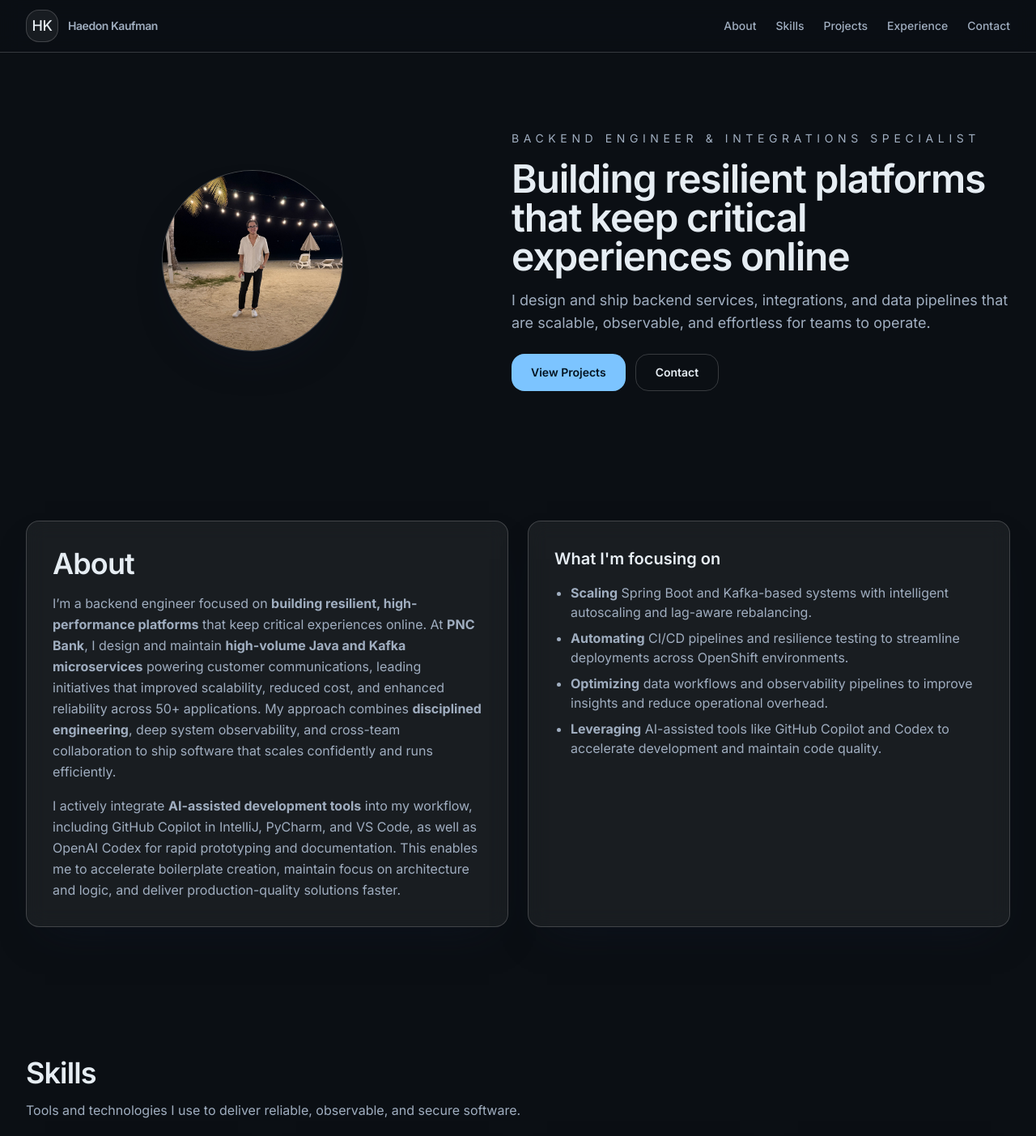
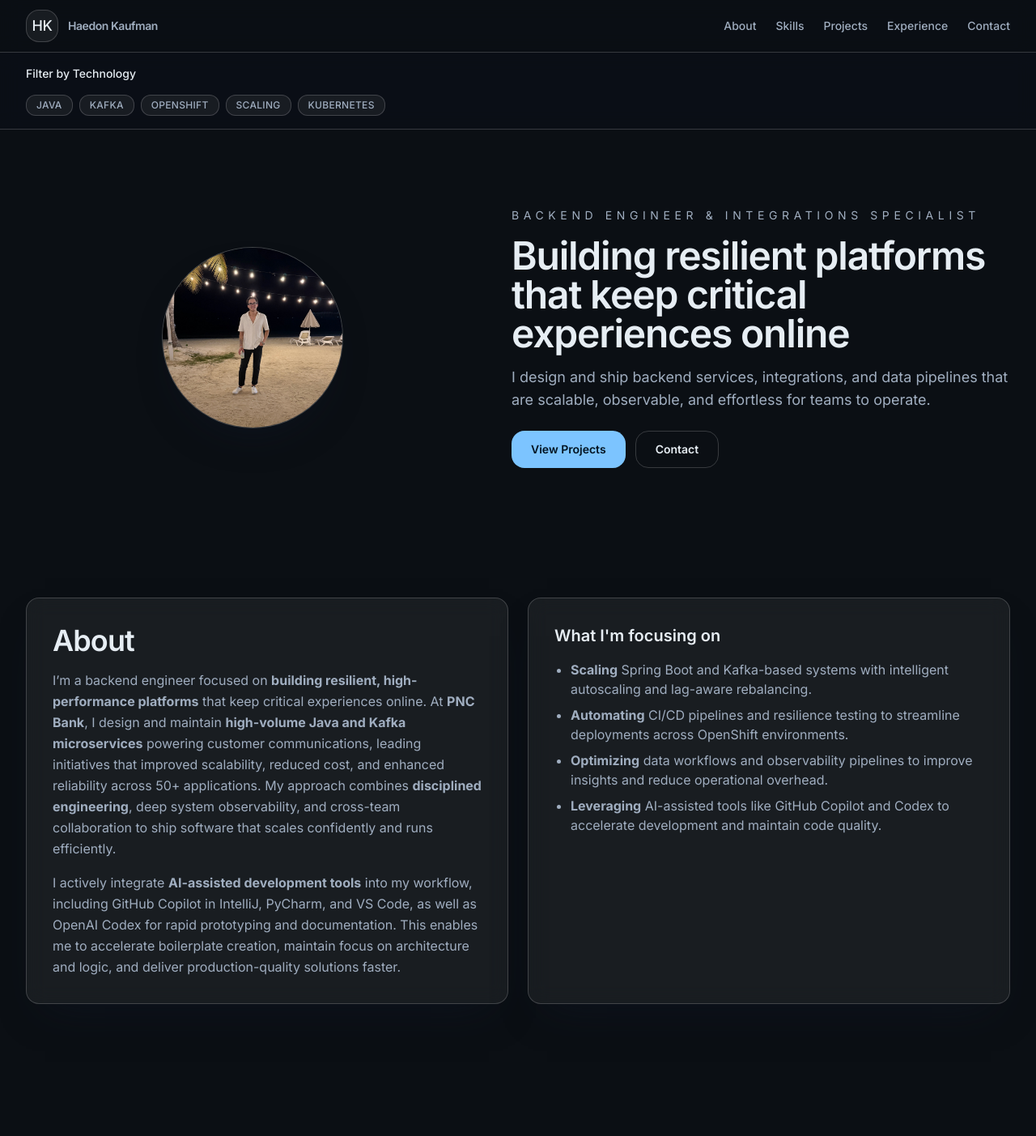
Before and after one commit to haedonk/portfolio, a Next.js app: page / in a window 1280 px wide. Shown: the top 1403 px of the page at 81% size. Built offline with nearby package versions, Linux system fonts and the light colour scheme.

Commit message:
Add filter functionality with FilterBar component; enhance animations in About and Hero sections

```diff
--- a/src/app/page.tsx
+++ b/src/app/page.tsx
@@ -3,6 +3,7 @@ import { useMemo } from 'react'
 import { About } from '../components/About'
 import { Contact } from '../components/Contact'
 import { Experience, experienceCardItems } from '../components/Experience'
+import FilterBar from '../components/FilterBar'
 import { Footer } from '../components/Footer'
 import { Header } from '../components/Header'
 import { Hero } from '../components/Hero'
@@ -20,6 +21,7 @@ export default function Home() {
     <div className="min-h-screen bg-[var(--bg)] text-[var(--text)]">
       <Header />
       <main>
+        <FilterBar />
         <ResultsShelf items={items} />
         <Hero />
         <About />
--- a/src/components/About.tsx
+++ b/src/components/About.tsx
@@ -1,5 +1,5 @@
 'use client'
-import { motion } from 'framer-motion'
+import { motion, AnimatePresence } from 'framer-motion'
 import { GlassCard } from './GlassCard'
 import useActiveFilters from './useActiveFilters'
 
@@ -8,21 +8,17 @@ export function About() {
   const active = filters.size > 0
 
   return (
-    <motion.section
-      id="about"
-      layout
-      animate={{
-        height: active ? 0 : 'auto',
-        opacity: active ? 0 : 1,
-        marginTop: active ? 0 : undefined,
-        marginBottom: active ? 0 : undefined,
-      }}
-      style={{
-        overflow: active ? 'hidden' : undefined,
-        pointerEvents: active ? 'none' : 'auto',
-      }}
-      className="section-wrapper py-16 lg:py-20"
-    >
+    <AnimatePresence initial={false}>
+      {!active && (
+        <motion.section
+          key="about"
+          initial={{ opacity: 0, height: 0 }}
+          animate={{ opacity: 1, height: 'auto' }}
+          exit={{ opacity: 0, height: 0 }}
+          transition={{ duration: 0.3, ease: 'easeInOut' }}
+          className="section-wrapper py-16 lg:py-20"
+          style={{ overflow: 'hidden' }}
+        >
       <div className="grid gap-6 lg:grid-cols-[minmax(0,1fr),minmax(0,1fr)]">
         <GlassCard className="p-6 md:p-8">
           <h2 className="section-heading">About</h2>
@@ -56,6 +52,8 @@ export function About() {
           </ul>
         </GlassCard>
       </div>
-    </motion.section>
+        </motion.section>
+      )}
+    </AnimatePresence>
   )
 }
--- a/src/components/Experience.tsx
+++ b/src/components/Experience.tsx
@@ -83,6 +83,8 @@ export function Experience({ items = experienceCardItems }: { items?: CardItem[]
   const filters = useActiveFilters()
   const active = filters.size > 0
 
+  if (active) return null
+
   return (
     <section id="experience" className="section-wrapper py-16 lg:py-20">
       <div className="max-w-3xl">
--- /dev/null
+++ b/src/components/FilterBar.tsx
@@ -0,0 +1,80 @@
+'use client'
+import { GlassCard } from './GlassCard'
+import useActiveFilters from './useActiveFilters'
+
+const availableFilters = [
+  'Java',
+  'Kafka',
+  'OpenShift',
+  'Scaling',
+  'Kubernetes'
+]
+
+function setFiltersInURL(filters: Set<string>) {
+  const url = new URL(window.location.href)
+  if (filters.size === 0) {
+    url.searchParams.delete('filters')
+  } else {
+    url.searchParams.set('filters', Array.from(filters).join(','))
+  }
+  window.history.pushState({}, '', url.toString())
+
+  // Removed auto-scroll to test gap issue
+
+  // Dispatch custom event to notify other components
+  window.dispatchEvent(new CustomEvent('filterchange', {
+    detail: { filters: Array.from(filters) }
+  }))
+}
+
+export default function FilterBar() {
+  const activeFilters = useActiveFilters()
+
+  const toggleFilter = (filter: string) => {
+    const newFilters = new Set<string>()
+    if (!activeFilters.has(filter)) {
+      newFilters.add(filter)
+    }
+    setFiltersInURL(newFilters)
+  }
+
+  const clearAllFilters = () => {
+    setFiltersInURL(new Set())
+  }
+
+  // Use the same beautiful styling whether filters are active or not
+
+  return (
+    <div
+      className="border-b border-[var(--border)] bg-[rgba(11,15,23,0.85)] backdrop-blur-md"
+    >
+      <div className="section-wrapper py-4">
+        <div className="flex flex-col gap-4">
+          <div className="flex items-center justify-between">
+            <h3 className="text-sm font-medium text-[var(--text)]">Filter by Technology</h3>
+            {activeFilters.size > 0 && (
+              <button
+                onClick={clearAllFilters}
+                className="text-xs text-[var(--muted)] hover:text-[var(--accent)] transition-colors"
+              >
+                Clear filter
+              </button>
+            )}
+          </div>
+
+          <div className="flex flex-wrap gap-2">
+            {availableFilters.map((filter) => (
+              <span
+                key={filter}
+                onClick={() => toggleFilter(filter)}
+                className="inline-flex items-center rounded-xl border border-[var(--border)] bg-[var(--surface)] px-3 py-1 text-xs font-medium uppercase tracking-wide text-[var(--muted)] cursor-pointer hover:border-[var(--accent)] hover:text-[var(--accent)] transition-colors duration-200"
+              >
+                {filter}
+              </span>
+            ))}
+          </div>
+        </div>
+      </div>
+    </div>
+  )
+}
--- a/src/components/Hero.tsx
+++ b/src/components/Hero.tsx
@@ -1,5 +1,5 @@
 'use client'
-import { motion } from 'framer-motion'
+import { motion, AnimatePresence } from 'framer-motion'
 import Link from 'next/link'
 import { GlassCard } from './GlassCard'
 import useActiveFilters from './useActiveFilters'
@@ -9,21 +9,17 @@ export function Hero() {
   const active = filters.size > 0
 
   return (
-    <motion.section
-      id="top"
-      layout
-      animate={{
-        height: active ? 0 : 'auto',
-        opacity: active ? 0 : 1,
-        marginTop: active ? 0 : undefined,
-        marginBottom: active ? 0 : undefined,
-      }}
-      style={{
-        overflow: active ? 'hidden' : undefined,
-        pointerEvents: active ? 'none' : 'auto',
-      }}
-      className="section-wrapper pt-24 pb-20"
-    >
+    <AnimatePresence initial={false}>
+      {!active && (
+        <motion.section
+          key="hero"
+          initial={{ opacity: 0, height: 0 }}
+          animate={{ opacity: 1, height: 'auto' }}
+          exit={{ opacity: 0, height: 0 }}
+          transition={{ duration: 0.3, ease: 'easeInOut' }}
+          className="section-wrapper pt-24 pb-20"
+          style={{ overflow: 'hidden' }}
+        >
       <div className="grid gap-10 lg:grid-cols-[minmax(0,1fr),minmax(0,1.1fr)] lg:items-center">
         <div className="flex min-h-full items-center justify-center lg:items-center">
           <GlassCard className="flex h-56 w-56 items-center justify-center overflow-hidden rounded-full border border-[var(--border)] bg-[var(--surface)] text-3xl font-semibold text-[var(--text)] shadow-glass">
@@ -60,6 +56,8 @@ export function Hero() {
           </div>
         </div>
       </div>
-    </motion.section>
+        </motion.section>
+      )}
+    </AnimatePresence>
   )
 }
--- a/src/components/Projects.tsx
+++ b/src/components/Projects.tsx
@@ -118,6 +118,8 @@ export function Projects({ items = projectCardItems }: { items?: CardItem[] }) {
   const filters = useActiveFilters()
   const active = filters.size > 0
 
+  if (active) return null
+
   return (
     <section id="projects" className="section-wrapper py-16 lg:py-20">
       <div className="flex flex-col gap-6">
--- a/src/components/ResultsShelf.tsx
+++ b/src/components/ResultsShelf.tsx
@@ -14,34 +14,43 @@ export type CardItem = {
 export default function ResultsShelf({ items }: { items: CardItem[] }) {
   const filters = useActiveFilters()
   const active = filters.size > 0
-  const subset = active ? items.filter((i) => matches(i.texts, filters)) : []
+
+  // ⛔️ If no active filters, unmount the ENTIRE shelf (no space left behind)
+  if (!active) return null
+
+  const subset = items.filter((i) => matches(i.texts, filters))
 
   return (
-    <AnimatePresence initial={false}>
-      {active && (
     <motion.div
       key="shelf"
       initial={{ y: -16, opacity: 0 }}
       animate={{ y: 0, opacity: 1 }}
       exit={{ y: -16, opacity: 0 }}
-          className="sticky top-16 z-40 border-b border-[var(--border)] bg-[rgba(11,15,23,0.72)] backdrop-blur-md"
+      className="sticky top-32 z-40 border-b border-[var(--border)] bg-[rgba(11,15,23,0.72)] backdrop-blur-md"
     >
       <div className="section-wrapper py-4">
         <div className="mb-3 text-sm text-[var(--muted)]">
-              Showing {subset.length} result{subset.length === 1 ? '' : 's'} for filters in URL
+          Showing {subset.length} result{subset.length === 1 ? '' : 's'}
         </div>
-            <LayoutGroup>
-              <div className="grid gap-6 md:grid-cols-2">
+
+        {/* 2) Animate to height:0 when subset is empty */}
+        <motion.div
+          layout
+          initial={false}
+          animate={{
+            opacity: subset.length === 0 ? 0 : 1,
+            height: subset.length === 0 ? 0 : 'auto',
+          }}
+          transition={{ duration: 0.35, ease: 'easeInOut' }}
+          className="grid gap-6 md:grid-cols-2 overflow-hidden" // ← no min-h here
+        >
           {subset.map((it) => (
             <MotionCard key={`s-${it.id}`} id={it.id}>
               {it.render()}
             </MotionCard>
           ))}
-              </div>
-            </LayoutGroup>
+        </motion.div>
       </div>
     </motion.div>
-      )}
-    </AnimatePresence>
   )
 }
--- a/src/components/Skills.tsx
+++ b/src/components/Skills.tsx
@@ -94,6 +94,8 @@ export function Skills({ items = highlightCardItems }: { items?: CardItem[] }) {
   const filters = useActiveFilters()
   const active = filters.size > 0
 
+  if (active) return null
+
   return (
     <section id="skills" className="section-wrapper py-16 lg:py-20">
       <div className="flex flex-col gap-6">
--- a/src/components/match.ts
+++ b/src/components/match.ts
@@ -7,6 +7,6 @@ export function matches(texts: (string | string[] | undefined)[], filters: Set<s
   )
     .join(' | ')
     .toLowerCase()
-  for (const f of filters) if (hay.includes(f.toLowerCase())) return true
+  for (const f of Array.from(filters)) if (hay.includes(f.toLowerCase())) return true
   return false
 }
```
Also changed, not shown: 1 other file (tests, documents, lock files or other folders). Lines whose indentation alone changed are shown as unchanged.
